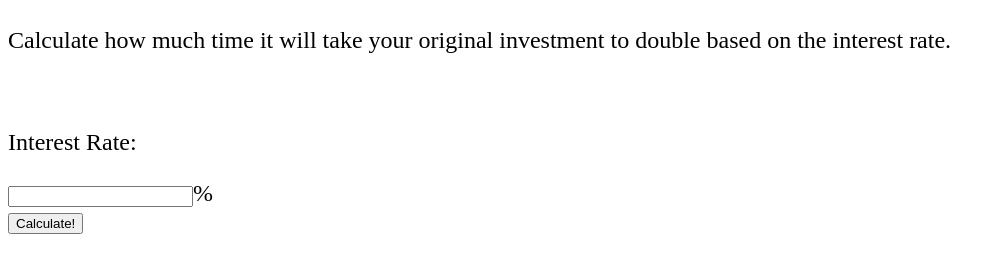
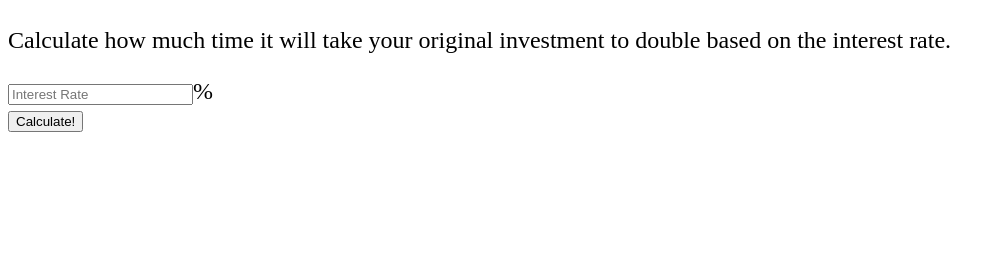
Before and after one commit to jakel181/72, a plain HTML site: page index.html in a window 1280 px wide. Shown: the part 75-348 px from the top of the page, without its empty margins (0-1004 px from the left). Drawn offline with Linux system fonts and the light colour scheme.

Commit message:
Update index.html

```diff
--- a/index.html
+++ b/index.html
@@ -11,9 +11,7 @@ div {
 <div>
 <h2>Rule of 72 Calculator</h2>
 <p>Calculate how much time it will take your original investment to double based on the interest rate.</p>
-  <br  />
-<p>Interest Rate:</p>
-<input type="text" id="rate">% <br />
+<input type="text" id="rate" placeholder="Interest Rate">% <br />
 <button onclick="calc()">Calculate!</button>
 <p id="Result"></p>
 
```
